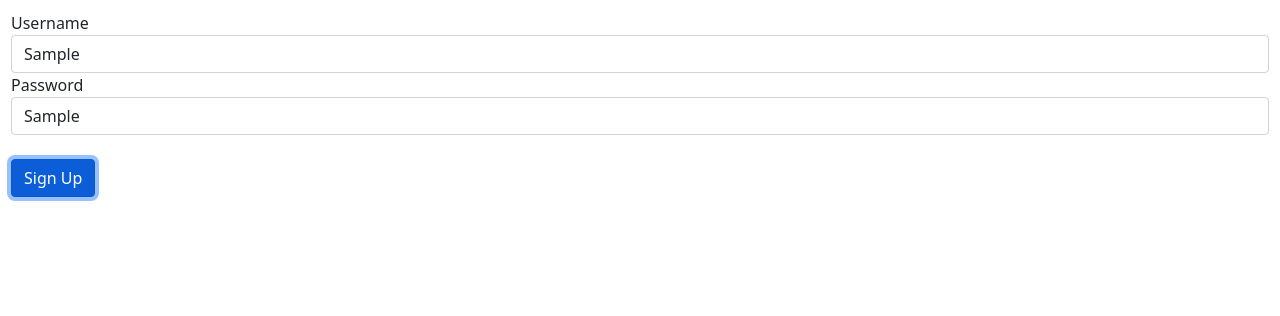
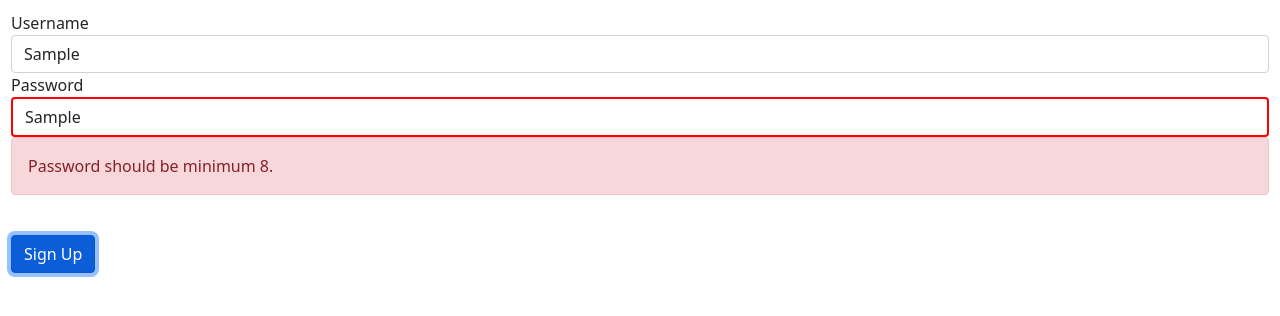
Before and after one commit to mmarcwabo/angularpage, an Angular app: page / in a window 1280 px wide. Both pictures are taken after typing "Sample", "Sample" into the empty fields and a click on the button "Sign Up". Shown: the top 316 px of the page. Built offline with nearby package versions, Linux system fonts and the light colour scheme.

Commit message:
Fix validation errors in signup-form component

```diff
--- a/src/app/signup-form/signup-form.component.html
+++ b/src/app/signup-form/signup-form.component.html
@@ -3,14 +3,17 @@
         <label for="username">Username</label>
         <input type="text" class="form-control" id="username" formControlName="username">
         <div *ngIf="username?.touched && username?.invalid" class="alert alert-danger">
-            <div *ngIf="username.errors.required">Username is required.</div>
-           <!-- <div *ngIf="username.errors?.minlength">Username should be minimum {{ username.errors?.minlength.requiredLength }}.</div>-->
+            <div *ngIf="username?.errors?.required">Username is required.</div>
+           <div *ngIf="username?.errors?.minlength">Username should be minimum {{ username?.errors?.minlength.requiredLength }}.</div>
         </div>
     </div>
     <div class="form-group">
         <label for="password">Password</label>
         <input type="text" class="form-control" id="password" formControlName="password">
-        <div *ngIf="password?.touched && password?.invalid" class="alert alert-danger">Password is required.</div>
+        <div *ngIf="password?.touched && password?.invalid" class="alert alert-danger">
+            <div *ngIf="password?.errors?.required">Password is required.</div>
+           <div *ngIf="password?.errors?.minlength">Password should be minimum {{ password?.errors?.minlength.requiredLength }}.</div>
+        </div>
     </div>
     <br/>
     <button class="btn btn-primary" type="submit">Sign Up</button>
--- a/src/app/signup-form/signup-form.component.ts
+++ b/src/app/signup-form/signup-form.component.ts
@@ -12,7 +12,10 @@ export class SignupFormComponent {
         Validators.required,
         Validators.minLength(3)
       ]),
-      password: new FormControl('',Validators.required)
+      password: new FormControl('',[
+        Validators.required,
+        Validators.minLength(8)
+      ])
     });
 
     get username(){
```
